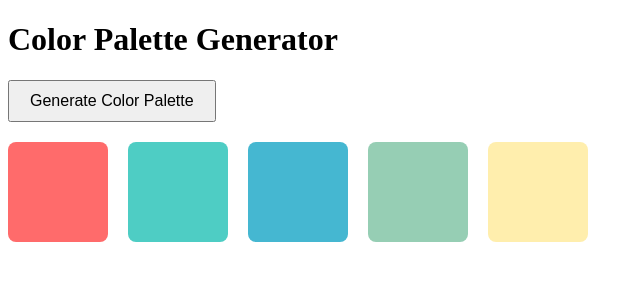
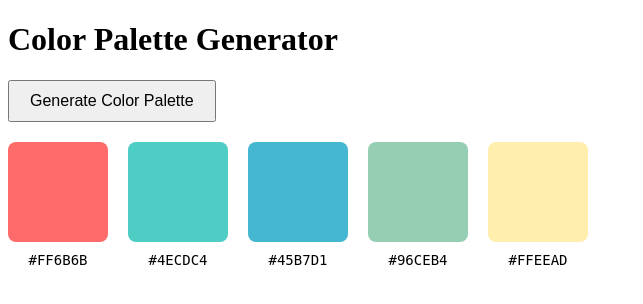
Before and after one commit to 6410615063/color_palette_maker, a Flask app: page / in a window 1280 px wide. Shown: the top 304 px of the page, without its empty margins (0-643 px from the left). Run offline with Flask 3, Linux system fonts and the light colour scheme.

Commit message:
complete step 5

```diff
--- a/templates/index.html
+++ b/templates/index.html
@@ -23,6 +23,16 @@
             height: 100px;
             border-radius: 8px;
         }
+        .color-item {
+            display: flex;
+            flex-direction: column;
+            align-items: center;
+            gap: 10px;
+        }
+        .hex-code {
+            font-family: monospace;
+            font-size: 14px;
+        }
         #color1 { background-color: #FF6B6B; }
         #color2 { background-color: #4ECDC4; }
         #color3 { background-color: #45B7D1; }
@@ -37,11 +47,26 @@
     </div>
 
     <div class="color-container">
-        <div id="color1" class="color-box"></div>
-        <div id="color2" class="color-box"></div>
-        <div id="color3" class="color-box"></div>
-        <div id="color4" class="color-box"></div>
-        <div id="color5" class="color-box"></div>
+        <div class="color-item">
+            <div id="color1" class="color-box"></div>
+            <div id="hex1" class="hex-code">#FF6B6B</div>
+        </div>
+        <div class="color-item">
+            <div id="color2" class="color-box"></div>
+            <div id="hex2" class="hex-code">#4ECDC4</div>
+        </div>
+        <div class="color-item">
+            <div id="color3" class="color-box"></div>
+            <div id="hex3" class="hex-code">#45B7D1</div>
+        </div>
+        <div class="color-item">
+            <div id="color4" class="color-box"></div>
+            <div id="hex4" class="hex-code">#96CEB4</div>
+        </div>
+        <div class="color-item">
+            <div id="color5" class="color-box"></div>
+            <div id="hex5" class="hex-code">#FFEEAD</div>
+        </div>
     </div>
 
     <script>
@@ -62,7 +87,10 @@
             // Generate and apply random colors to all divs
             for (let i = 1; i <= 5; i++) {
                 const colorBox = document.getElementById(`color${i}`);
-                colorBox.style.backgroundColor = generateRandomColor();
+                const hexDisplay = document.getElementById(`hex${i}`);
+                const newColor = generateRandomColor();
+                colorBox.style.backgroundColor = newColor;
+                hexDisplay.textContent = newColor;
             }
         }
     </script>
```
